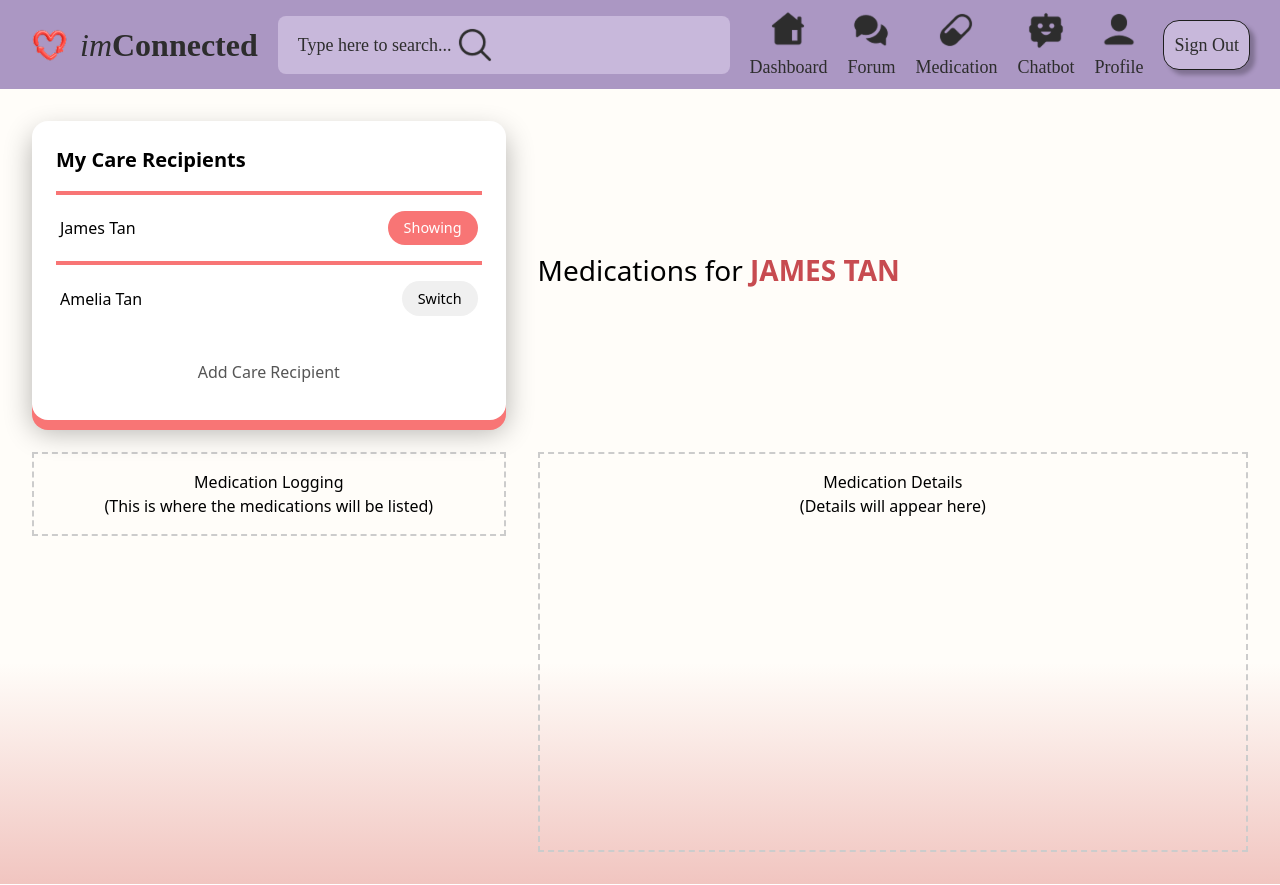
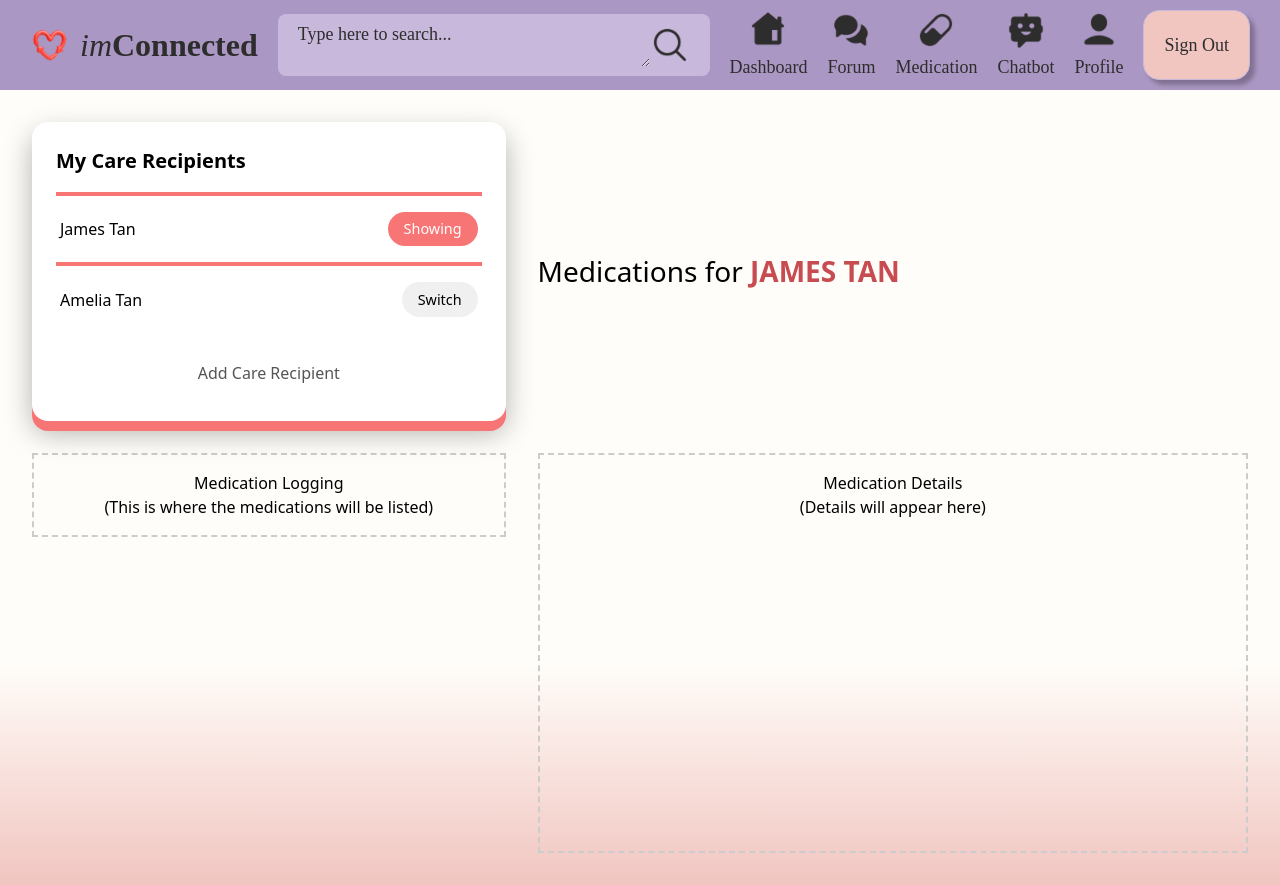
Before and after one commit to Yano789/im-connected, a React (Vite) app: page /medication in a window 1280 px wide. Built offline with nearby package versions, Linux system fonts and the light colour scheme.

Commit message:
fixed missing icon links

```diff
--- a/src/Forum/DraftEntry/DraftEntry.jsx
+++ b/src/Forum/DraftEntry/DraftEntry.jsx
@@ -1,4 +1,5 @@
-import "./DraftEntry.css"
+import "./DraftEntry.css";
+import TrashIcon from "../../assets/Trash.png";
 function DraftEntry(props){
     const draftTitle = props.draftTitle;
     const draftContents = props.draftContents;
@@ -9,7 +10,7 @@ function DraftEntry(props){
       			<div className="draftText">{draftContents}</div>
       			<div className="draftDateDiv">
         				<div className="draftDate">{draftDate}</div>
-        				<img className="draftDelete" alt="" src="src\assets\Trash.png" />
+        				<img className="draftDelete" alt="" src={TrashIcon} />
       			</div>
     		</div>);
 };
--- a/src/Forum/ForumBody/ForumBody.jsx
+++ b/src/Forum/ForumBody/ForumBody.jsx
@@ -82,7 +82,8 @@ function ForumBody() {
       </div>
 
       <div className="forumRightBar">
-        <TopicSelector onTagFilterChange={handleTagFilterChange} />
+        <TopicSelector
+        onTagFilterChange={handleTagFilterChange} />
       </div>
     </div>
   );
--- a/src/Forum/ForumCard/ForumCard.jsx
+++ b/src/Forum/ForumCard/ForumCard.jsx
@@ -8,7 +8,9 @@ function ForumCard(props) {
   const [bookmarked, setBookmarked] = useState(false);
 
   const likeIcon = liked ? "src/assets/Likes.png" : "src/assets/Unlikes.png";
-  const bookmarkIcon = bookmarked ? "src/assets/Bookmark.png" : "src/assets/Unbookmark.png";
+  const bookmarkIcon = bookmarked
+    ? "src/assets/Bookmark.png"
+    : "src/assets/Unbookmark.png";
 
   return (
     <div className="post">
@@ -33,8 +35,17 @@ function ForumCard(props) {
             />
           </div>
           <div className="tags">
-            <div className="tagItem"><div className="name">{postTags[0]}</div></div>
-            <div className="tagItem"><div className="name">{postTags[1]}</div></div>
+            {postTags && postTags.length > 0 ? (
+              postTags.map((tag, index) => (
+                <div className="tagItem" key={index}>
+                  <div className="name">{tag}</div>
+                </div>
+              ))
+            ) : (
+              <div className="tagItem">
+                <div className="name">No tags</div>
+              </div>
+            )}
           </div>
         </div>
       </div>
@@ -51,10 +62,18 @@ function ForumCard(props) {
 
       <div className="stats">
         <div className="commentsNumber">
-          <img className="commentsIcon" alt="comments" src="src\assets\Comments.png" />
+          <img
+            className="commentsIcon"
+            alt="comments"
+            src="src\assets\Comments.png"
+          />
           <div className="name">0</div>
         </div>
-        <div className="likesNumber" onClick={() => setLiked(!liked)} style={{ cursor: "pointer" }}>
+        <div
+          className="likesNumber"
+          onClick={() => setLiked(!liked)}
+          style={{ cursor: "pointer" }}
+        >
           <img className="likesIcon" alt="likes" src={likeIcon} />
           <div className="name">0</div>
         </div>
--- a/src/Forum/MediaUploader/MediaUploader.jsx
+++ b/src/Forum/MediaUploader/MediaUploader.jsx
@@ -1,4 +1,5 @@
 import { useRef, useState } from "react";
+import UploadIcon from "../../assets/Upload.png";
 import "./mediaUploader.css";
 
 function MediaUploader() {
@@ -39,7 +40,7 @@ function MediaUploader() {
         onDragOver={handleDragOver}
       >
         <p className="text-gray-500">Click or Drag & Drop Media Here</p>
-        <img src="/assets/Upload.png" alt="Upload" className="media-upload-icon" />
+        <img src={UploadIcon} alt="Upload" className="media-upload-icon" />
         <input
           type="file"
           accept="image/*,video/*"
--- a/src/Forum/ViewPost/ViewPost.css
+++ b/src/Forum/ViewPost/ViewPost.css
@@ -52,7 +52,7 @@
     .addAComment {
     @apply relative;
     }
-    .buttonStyle1 {
+    .viewPostButton {
     @apply shadow-[5px_5px_4px_rgba(0,0,0,0.25)] bg-[#c8b8db] border flex flex-row items-center justify-end p-2.5 rounded-2xl border-solid border-[#1e1e1e];
     }
     .addComment {
--- a/src/Forum/ViewPost/ViewPost.jsx
+++ b/src/Forum/ViewPost/ViewPost.jsx
@@ -54,7 +54,7 @@ function ViewPost(props) {
       <div className="viewPostTitleDiv">
         <div className="addAComment">Add a Comment</div>
         <textarea className="addComment">
-          <button className="buttonStyle1">Post </button>
+          <button className="viewPostButton">Post </button>
         </textarea>
       </div>
       <div className="viewPostCommentsDiv">
--- a/src/TopHeader/Header/Header.css
+++ b/src/TopHeader/Header/Header.css
@@ -15,7 +15,7 @@
   @apply flex flex-row items-center justify-start gap-2.5 text-[32px];
 }
 .typeHereTo {
-  @apply relative leading-[22px];
+  @apply w-full leading-[22px];
 }
 .title {
   @apply self-stretch flex flex-row items-center justify-between gap-0;
--- a/src/TopHeader/Header/Header.jsx
+++ b/src/TopHeader/Header/Header.jsx
@@ -1,32 +1,31 @@
-import "./Header.css"
+import "./Header.css";
+import AppIcon from "../../assets/Application.png";
+import SearchIcon from "../../assets/Search.png";
 import TabBar from "../TabBar/TabBar";
-function Header(){
-    const onFrameContainerClick = () => {
-    };
-
-
+function Header() {
+  const onFrameContainerClick = () => {};
 
   return (
     <div class="header">
       <div class="headerMain">
         <div class="sitelogo">
-          					<img class="applicationIcon" alt="" src="src\assets\Application.png" />
+          <img class="applicationIcon" alt="" src={AppIcon} />
           <div class="imconnected">
             <i>im</i>
             <span class="connected">Connected</span>
           </div>
         </div>
         <div class="search">
-          					<div class="title">
-            						<div class="typeHereTo">Type here to search...</div>
-            						<img class="applicationIcon" alt="" src="src\assets\Search.png" />
-          					</div>
+          <textarea class="typeHereTo">Type here to search...</textarea>
+          <img class="applicationIcon" alt="" src={SearchIcon} />
         </div>
         <TabBar></TabBar>
-						<button class="buttonStyle1" onClick={onFrameContainerClick}>Sign Out</button>
+        <button class="buttonStyle1" onClick={onFrameContainerClick}>
+          Sign Out
+        </button>
       </div>
     </div>
   );
-};
+}
 
 export default Header;
--- a/src/TopHeader/TabBar/TabBar.jsx
+++ b/src/TopHeader/TabBar/TabBar.jsx
@@ -1,4 +1,9 @@
-import "./TabBar.css"
+import "./TabBar.css";
+import DashboardIcon from "../../assets/Home.png";
+import ForumIcon from "../../assets/Communication.png";
+import MedicationIcon from "../../assets/Pill.png";
+import BotIcon from "../../assets/Bot.png";
+import ProfileIcon from "../../assets/User.png";
 import { useNavigate } from "react-router-dom";
 function TabBar() {
 	const navigate = useNavigate();
@@ -7,23 +12,23 @@ function TabBar() {
   return (
     <div className="icons">
           					<div className="navigateTo" onClick={() => navigate("/dashboard")}>
-            						<img className="applicationIcon" alt="" src="src\assets\Home.png" />
+            						<img className="applicationIcon" alt="" src={DashboardIcon}/>
             						<div className="dashboard">Dashboard</div>
           					</div>
           					<div className="navigateTo" onClick={() => navigate("/forum")}>
-            						<img className="applicationIcon" alt="" src="src\assets\Communication.png" />
+            						<img className="applicationIcon" alt="" src={ForumIcon} />
             						<div className="dashboard">Forum</div>
           					</div>
           					<div className="navigateTo" onClick={() => navigate("/medication")}>
-            						<img className="applicationIcon" alt="" src="src\assets\Pill.png" />
+            						<img className="applicationIcon" alt="" src={MedicationIcon} />
             						<div className="dashboard">Medication</div>
           					</div>
           					<div className="navigateTo" onClick={() => navigate("/chatbot")}>
-            						<img className="applicationIcon" alt="" src="src\assets\Bot.png" />
+            						<img className="applicationIcon" alt="" src={BotIcon} />
             						<div className="dashboard">Chatbot</div>
           					</div>
           					<div className="navigateTo" onClick={() => navigate("/profile")}>
-            						<img className="applicationIcon" alt="" src="src\assets\User.png" />
+            						<img className="applicationIcon" alt="" src={ProfileIcon} />
             						<div className="dashboard">Profile</div>
           					</div>
     </div>
```
Lines whose indentation alone changed are shown as unchanged.
